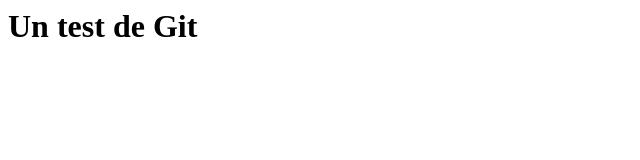
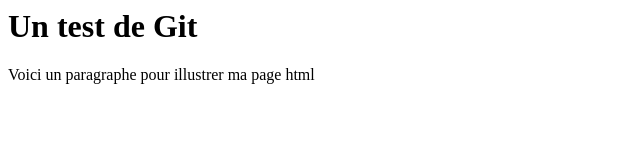
Before and after one commit to Djib3/projetGit, a plain HTML site: page index.html in a window 1280 px wide. Shown: the whole page, without its empty margins (0-640 px from the left). Drawn offline with Linux system fonts and the light colour scheme.

Commit message:
ajout du paragraphe

```diff
--- a/index.html
+++ b/index.html
@@ -10,7 +10,7 @@
 	</head>
 	<body>
 		<h1>Un test de Git</h1>
-
+		<p>Voici un paragraphe pour illustrer ma page html</p>
 	</body>
 
 
```
